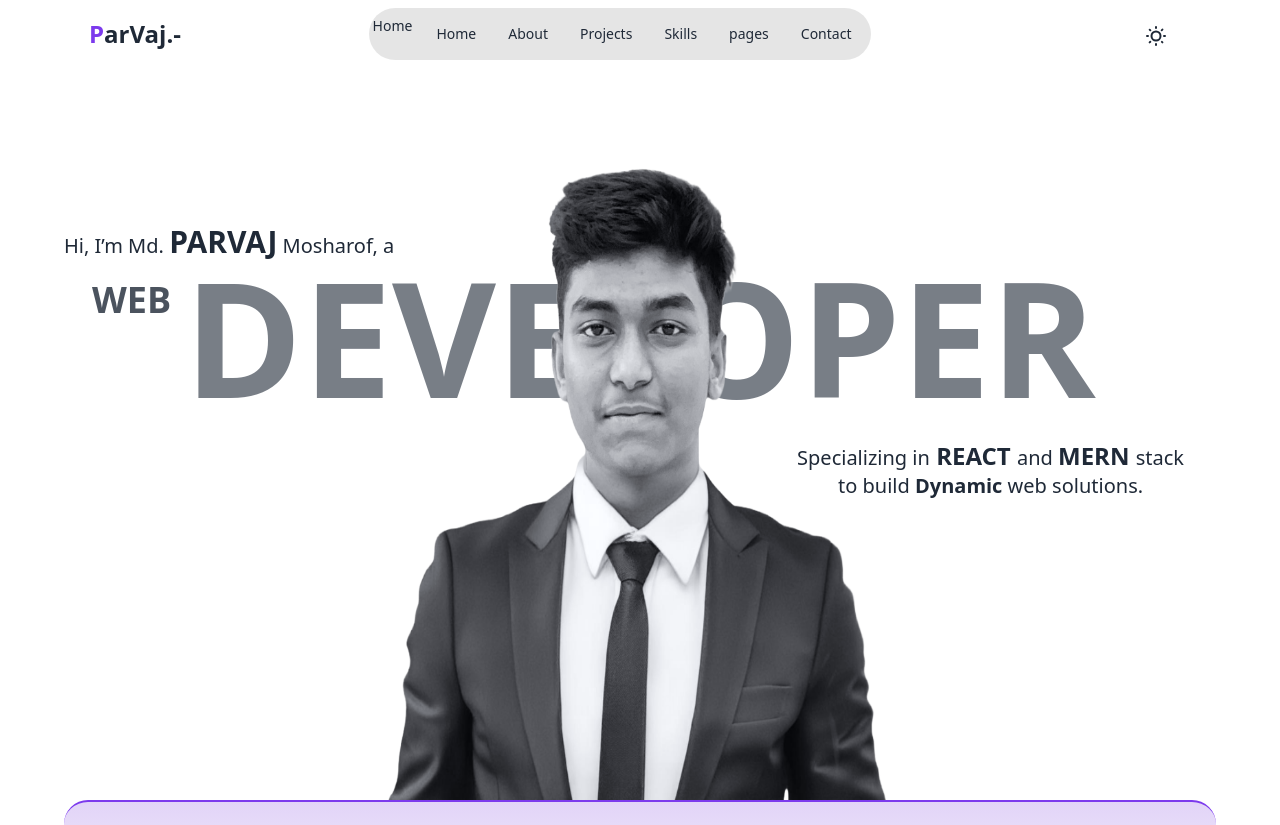
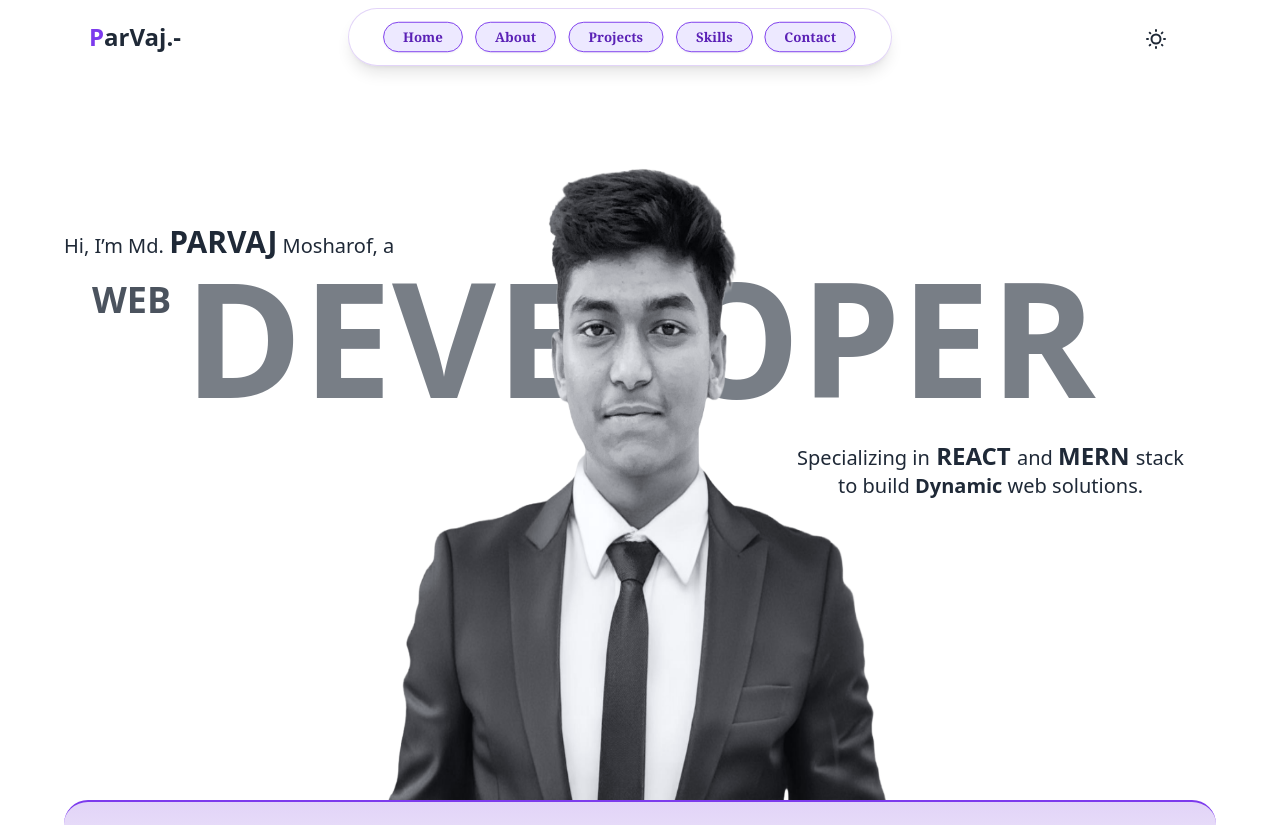
Before and after one commit to mdparvajmosharof/Portfolio, a React (Vite) app: page / in a window 1280 px wide. Shown: the top 825 px of the page. Built offline with nearby package versions, Linux system fonts and the light colour scheme.

Commit message:
Navbar Update

```diff
--- a/src/Pages/Navbar.jsx
+++ b/src/Pages/Navbar.jsx
@@ -3,30 +3,28 @@ import { ThemeContext } from "../Provider/ThemeProvider";
 
 const Navbar = () => {
 
-    const navClass = ({ isActive }) =>
-        isActive
-          ? "text-md px-4 h-8 flex items-center justify-center rounded-md bg-indigo-500 text-indigo-200 "
-          : "text-md px-4 h-8 flex items-center justify-center rounded-md border border-indigo-500 text-indigo-500 hover:bg-indigo-900 hover:text-indigo-200  transition-all duration-300";
+    const navClass = "hvr-underline-from-center hvr-grow hvr-icon-down btn btn-sm rounded-full border-violet-600 bg-violet-300/30 hover:bg-violet-700/30 font-bold font-serif px-5 text-violet-800 font-bold";
 
     const navlinks = <>
 
         <a className={navClass} href="/">
-        <li>Home</li>
+            <li>Home</li>
+        </a>
+        <a className={navClass} href="#about">
+            <li>About</li>
+        </a>
+        <a className={navClass} href="#projects">
+            <li>Projects</li>
+        </a>
+        <a className={navClass} href="#skills">
+            <li>Skills</li>
+        </a>
+        <a className={navClass} href="#contact">
+            <li>Contact</li>
         </a>
 
-        <li className={navClass}><a href="/">
-            <span className="text-xl hvr-icon"></span>
-         Home</a></li>
-        <li><a href="#about">
-            About</a></li>
-        <li><a href="#projects">
-            Projects</a></li>
-        <li><a href="#skills">
 
-            Skills</a></li>
-        <li><a>pages</a></li>
-        <li><a href="#contact">
-            Contact</a></li>
+
     </>
 
     const {theme, handleTheme} = useContext(ThemeContext)
@@ -71,8 +69,8 @@ const Navbar = () => {
                     </h1>
                 </a>
             </div>
-            <div className="navbar-center hidden lg:flex relative ">
-                <ul className=" w-full menu menu-horizontal px-1 bg-black bg-opacity-10 rounded-full">
+            <div className="navbar-center hidden lg:flex ">
+                <ul className=" w-full menu menu-horizontal bg-white bg-opacity-30 backdrop-blur-sm border border-violet-700/20 shadow-lg rounded-full py-3 px-8 gap-2 ">
 
                     {navlinks}
 
```
